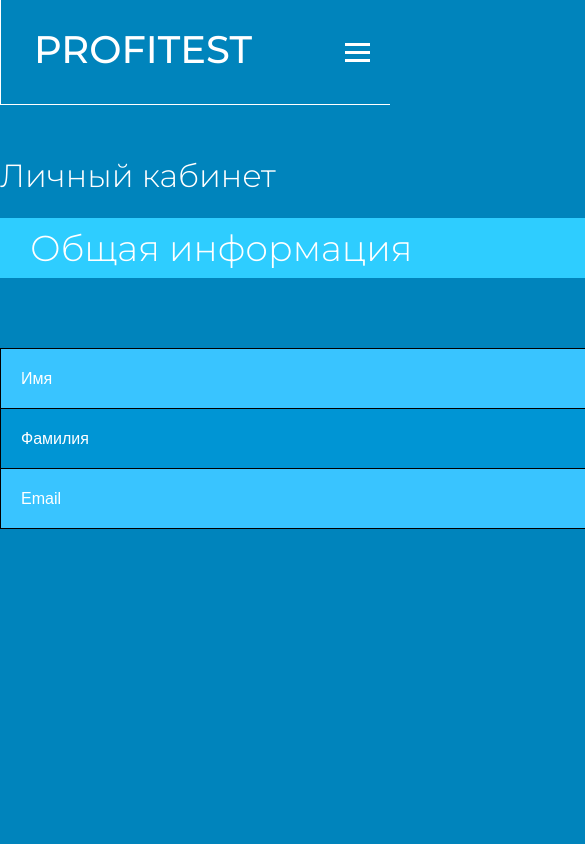
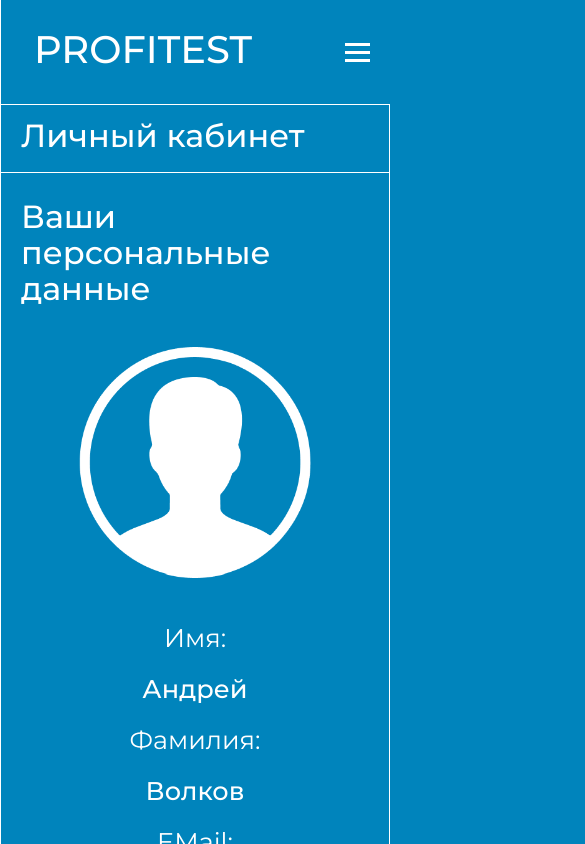
Before and after one commit to S-DevTeam-CtOTES/ProfiTest2.0, a React (Create React App) app in the folder client/: page /Room in a window 390 px wide. Shown: the top 844 px of the page, 585 px wide, since content can reach past the window. Built offline with nearby package versions, Linux system fonts and the light colour scheme.

Commit message:
Created User Prodile Room

```diff
--- a/client/src/Components/PersonRoom/PersonRoom.css
+++ b/client/src/Components/PersonRoom/PersonRoom.css
@@ -1,34 +1,14 @@
 .Private {
-    width: 1300px;
-    margin: 160px auto;
+    width: 100%;
+    margin: 0px auto;
+    padding: 5px;
+    color: #fff;
+    padding: 100px 0px;
+    font-family: "Montserrat", sans-serif;
 }
 
-
-table {
-    /* font-family: arial, sans-serif; */
-    margin-top: 70px;
-    border-collapse: collapse;
-    width: 100%;
-}
-
-  tr {
-    /* padding: 15px; */
-    height: 60px;
-    /* border: 1px solid #dddddd; */
-    background-color: #39C4FF;
-    text-align: left;
-    padding: 8px;
-  }
-
-
-  tr:nth-child(even) {
-    background-color: #0095D4;
-    /* background-color: #39C4FF; */
-  }
-
-  td {
-    color: white;
-    padding: 20px;
+.pd {
+    padding: 0 20px;
 }
 
 .private-title {
@@ -36,15 +16,139 @@ font-weight: 300;
     font-size: 32px;
     line-height: 100%;
     color: #FFFFFF;
-
+    width: 100%;
+    border-bottom: 1px solid #fff;
+    padding: 20px;
 }
 
 .private-title2 {
-    background-color: #2ECDFF;
-    padding: 12px 30px;
+    width: 100%;
     margin-top: 26px;
     font-weight: 300;
     font-size: 36px;
     line-height: 100%;
     color: #FFFFFF;
 }
+
+.room__data__wrapper {
+    display: flex;
+    flex-wrap: wrap;
+    padding-top: 10px;
+    align-items: center;
+}
+
+.room__data {
+    width: 500px;
+}
+
+.room__data-name, .room__data-surname, .room__data-email {
+    display: flex;
+    gap: 10%;
+    flex-wrap: wrap;
+    width: 600px;
+}
+
+.index, .value {
+    padding: 10px 0px;
+    /*margin-top: 26px;*/
+    font-weight: 500;
+    font-size: 1.6rem;
+}
+
+.index {
+    font-weight: 400;
+    width: 130px;
+    /*width: auto;*/;
+}
+
+.value {
+    width: auto;
+    margin-right: auto;
+    font-weight: 500;
+    margin: 0 auto;
+    text-align: center;
+}
+
+.data__photo {
+    margin-left: auto;
+    padding: 0 10%;
+}
+
+.user-avatar {
+    /*width: 100%;*/
+}
+
+@media screen and (max-width: 768px) {
+    .room__data__wrapper {
+        flex-direction: column-reverse;;
+    }
+
+    .room__data {
+        margin: 0 auto;
+    }
+
+    .data__photo {
+        margin: 10px auto;
+        width: 30%;
+        padding: 20px;
+    }
+
+    .data__photo img {
+        width: 100%;
+    }
+}
+
+@media screen and (max-width: 727px) {
+    .room__data__wrapper {
+        flex-direction: column-reverse;
+        width: 100%;
+        flex-wrap: wrap;
+    }
+
+    .room__data {
+        width: 100%;
+        padding: 0px;
+        text-align: left;
+        margin: 0 auto;
+    }
+
+    .data__photo {
+        margin: 10px auto;
+        width: 30%;
+        padding: 20px;
+    }
+
+    .room__data-name, .room__data-surname, .room__data-email {
+        display: flex;
+        gap: 10%;
+        flex-wrap: wrap;
+        flex-direction: column;
+        width: 100%;
+        height: 100%;
+        margin: 0 auto;
+        text-align: center;
+    }
+
+    .index {
+        font-weight: 400;
+        width: 100%;
+        margin: 0 auto;
+        /*width: auto;*/;
+    }
+
+    .value {
+        width: 100%;
+        margin-right: auto;
+        font-weight: 500;
+        margin: 0 auto;
+        text-align: center;
+    }
+}
+
+@media screen and (max-width: 425px) {
+    .data__photo {
+        margin: 10px auto;
+        width: 70%;
+        padding: 20px;
+    }
+}
--- a/client/src/Components/PersonRoom/PersonRoom.jsx
+++ b/client/src/Components/PersonRoom/PersonRoom.jsx
@@ -2,6 +2,21 @@ import React, {useContext} from 'react';
 import { Context } from '../..';
 import Header from '../Lending/Header/Header';
 import './PersonRoom.css'
+import userAvatar from '../../assets/icons/user-avatar.png'
+ // <table>
+ //                <tr>
+ //                    <td>Имя</td>
+ //                    <td>{store.user.name}</td>
+ //                </tr>
+ //                <tr>
+ //                    <td>Фамилия</td>
+ //                    <td>{store.user.surname}</td>
+ //                </tr>
+ //                <tr>
+ //                    <td>Email</td>
+ //                    <td>{store.user.email}</td>
+ //                </tr>
+ //                </table>
 
 const PersonRoom = () => {
 
@@ -10,25 +25,34 @@ const PersonRoom = () => {
     return (
         <>
         <Header/>
-        <section className='Private'>
+        <section className='Private container'>
             <div className="private-wrapper">
-                <div className="private-title">Личный кабинет</div>
-                <div className="private-title2">Общая информация</div>
+                <div className="private-title pd">
+                    <h1>Личный кабинет</h1>
+                </div>
+                <div className="private-title2 pd">
+                    <h2>Ваши персональные данные</h2>
+                </div>
                 {/* <div className="private-title3">Ваши персональные данные</div> */}
-                <table>
-                <tr>
-                    <td>Имя</td>
-                    <td>{store.user.name}</td>
-                </tr>
-                <tr>
-                    <td>Фамилия</td>
-                    <td>{store.user.surname}</td>
-                </tr>
-                <tr>
-                    <td>Email</td>
-                    <td>{store.user.email}</td>
-                </tr>
-                </table>
+                <div className="room__data__wrapper">
+                    <div className="room__data">
+                        <div className="room__data-name pd">
+                            <div className="data-name__index index">Имя:</div>
+                            <div className="data-name__value value">Андрей</div>
+                        </div>
+                        <div className="room__data-surname pd">
+                            <div className="data-surname__index index">Фамилия:</div>
+                            <div className="data-surname__value value">Волков</div>
+                        </div>
+                        <div className="room__data-email pd">
+                            <div className="data-email__index index">EMail:</div>
+                            <div className="data-email__value value">volkov-vav@gmail.com</div>
+                        </div>
+                    </div>
+                    <div className="data__photo">
+                        <img src={userAvatar} alt="user avatar" className="user-avatar"/>
+                    </div>
+                </div>
             </div>
         </section>
         </>
```
Also changed, not shown: client/src/assets/icons/user-avatar.png (added), 1 other file (tests, documents, lock files or other folders). Lines whose indentation alone changed are shown as unchanged.
